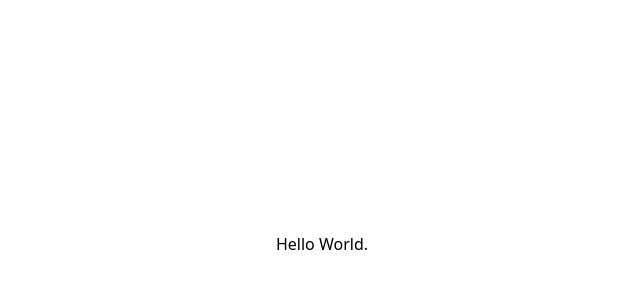
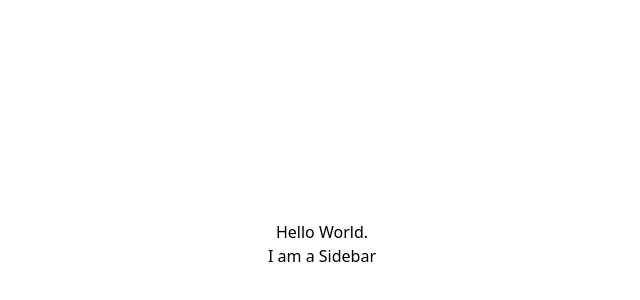
Before and after one commit to matthewricklefs/twitter-sanity, a Next.js app: page / in a window 1280 px wide. Shown: the part 156-456 px from the top of the page, without its empty margins (318-958 px from the left). Built offline with nearby package versions, Linux system fonts and the light colour scheme.

Commit message:
install hero icons, creates components dir and Sidebar component

```diff
--- /dev/null
+++ b/components/Sidebar.tsx
@@ -0,0 +1,17 @@
+import React from 'react'
+import {
+  BellIcon,
+  HashtagIcon,
+  BookmarkIcon,
+  CollectionIcon,
+  DotsCircleHorizontalIcon,
+  MailIcon,
+  UserIcon,
+  HomeIcon,
+} from '@heroicons/react/outline'
+
+function Sidebar() {
+  return <div>I am a Sidebar</div>
+}
+
+export default Sidebar
--- a/package.json
+++ b/package.json
@@ -6,6 +6,7 @@
     "start": "next start"
   },
   "dependencies": {
+    "@heroicons/react": "^1.0.6",
     "next": "latest",
     "react": "^17.0.2",
     "react-dom": "^17.0.2"
--- a/pages/index.tsx
+++ b/pages/index.tsx
@@ -1,6 +1,6 @@
 import type { NextPage } from 'next'
 import Head from 'next/head'
-import Image from 'next/image'
+import Sidebar from '../components/Sidebar'
 
 const Home: NextPage = () => {
   return (
@@ -12,7 +12,7 @@ const Home: NextPage = () => {
       <h1>Hello World.</h1>
 
       <main>
-        {/* Sidebar  */}
+        <Sidebar />
 
         {/* Feed */}
 
```
Also changed, not shown: 1 other file (tests, documents, lock files or other folders).
